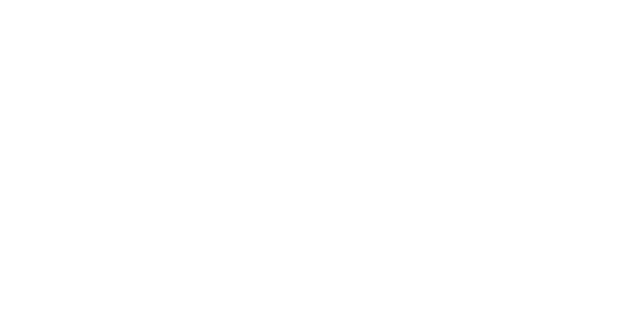
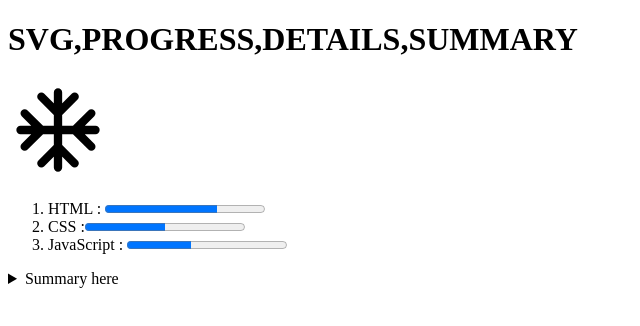
Before and after one commit to islam-maria/HTML-Course, a plain HTML site: page project2.html in a window 1280 px wide. Shown: the whole page, without its empty margins (0-640 px from the left). Drawn offline with Linux system fonts and the light colour scheme.

Commit message:
project 2

```diff
--- a/project2.html
+++ b/project2.html
@@ -3,9 +3,24 @@
 <head>
     <meta charset="UTF-8">
     <meta name="viewport" content="width=device-width, initial-scale=1.0">
-    <title>Document</title>
+    <title>Progress bar and SVG</title>
+    <style>
+        details[open]>summary{
+            background-color: aqua;
+        }
+    </style>
 </head>
 <body>
-
+    <h1>SVG,PROGRESS,DETAILS,SUMMARY</h1>
+    <img src="snow-svgrepo-com.svg" height="100">
+    <ol>
+   <li> HTML : <progress min="0" max="100" value="70"></progress></li>
+   <li> CSS :<progress min="0" max="100" value="50"></progress></li>
+   <li> JavaScript : <progress min="0" max="100" value="40"></progress></li>
+</ol>
+<details>
+    <summary> Summary here</summary>
+    It is a summary of details
+</details>
 </body>
 </html>
```
Also changed, not shown: snow-svgrepo-com.svg (added).
